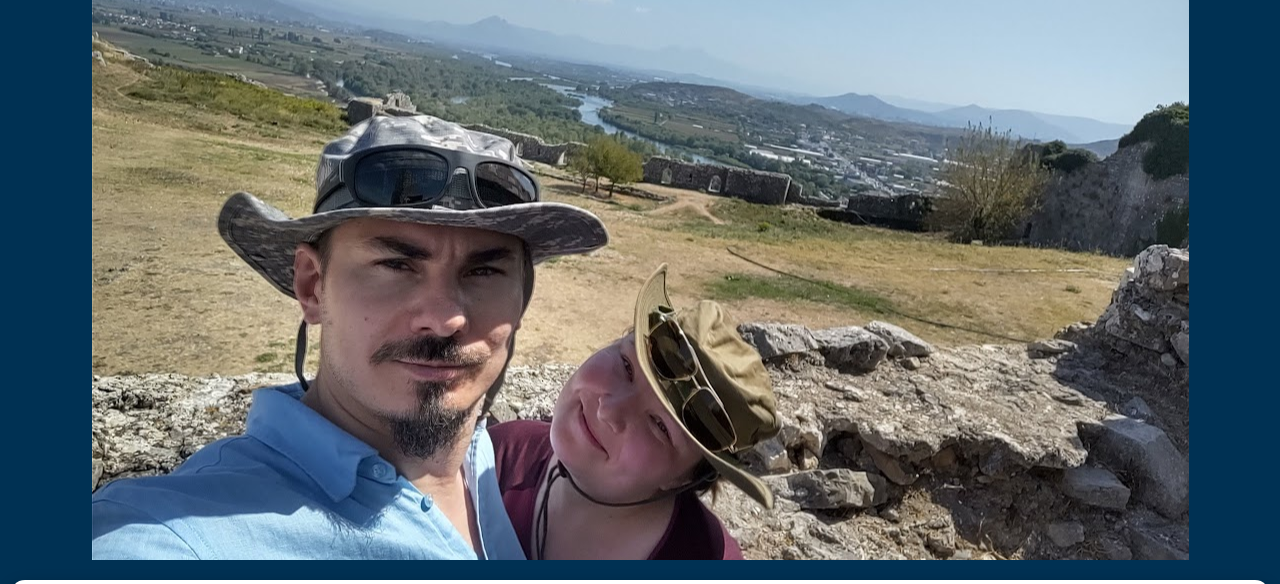
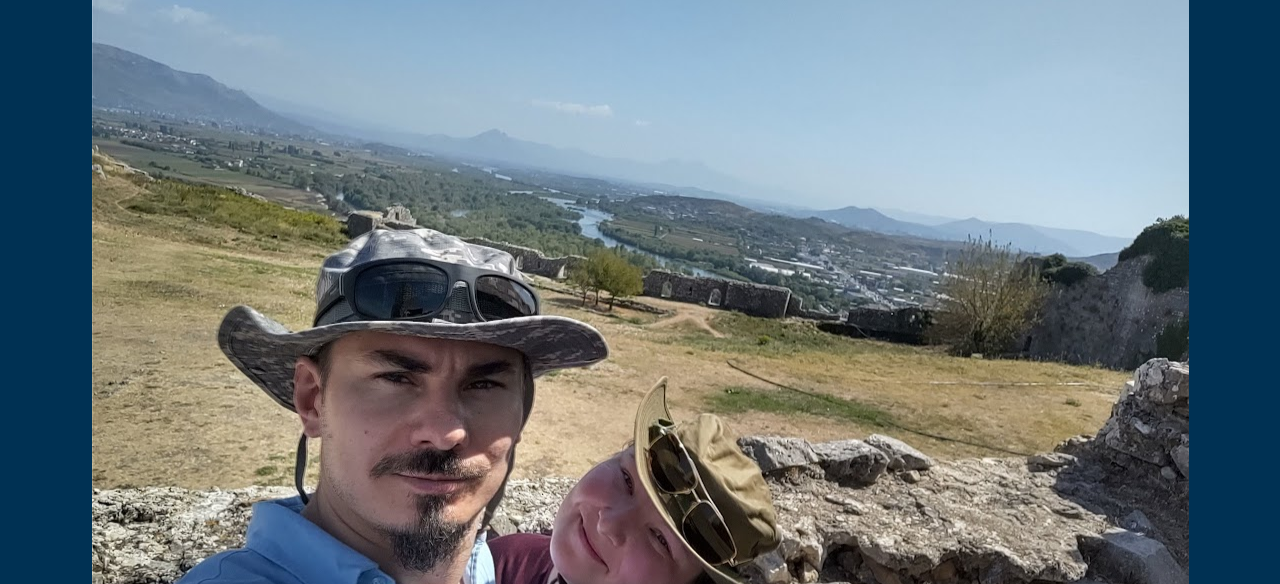
Before and after one commit to mariowsws/podziekowania, a plain HTML site: page index.html in a window 1280 px wide. Shown: the top 584 px of the page. Drawn offline with Linux system fonts and the light colour scheme.

Commit message:
Add files via upload

```diff
--- a/index.html
+++ b/index.html
@@ -18,11 +18,11 @@
         /* Globalne ustawienia dla sekcji paralaksy */
         .parallax {
             position: relative;
-            height: 70vh; /* Pełen ekran */
+            height: 80vh; /* Pełen ekran */
             background-attachment: fixed; /* Efekt paralaksy */
             background-repeat: no-repeat;
             /* background-size: cover;  Dopasowanie obrazu */
-            background-position: center; /* Wyśrodkowanie obrazu */
+            background-position: center 10%; /* Wyśrodkowanie obrazu */
 			background-color: #003153;
         }
 
@@ -46,6 +46,7 @@
             .parallax {
                 background-attachment: fixed; /* Wyłączenie paralaksy na mobilnych */
                 background-size: contain; /* Skalowanie obrazu tak, aby był widoczny w całości */
+				height: 70vh; /* Pełen ekran */
                 background-position: center; /* Wyśrodkowanie obrazu w poziomie, przesunięcie w górę */
 				background-color: #003153;
             }
```
